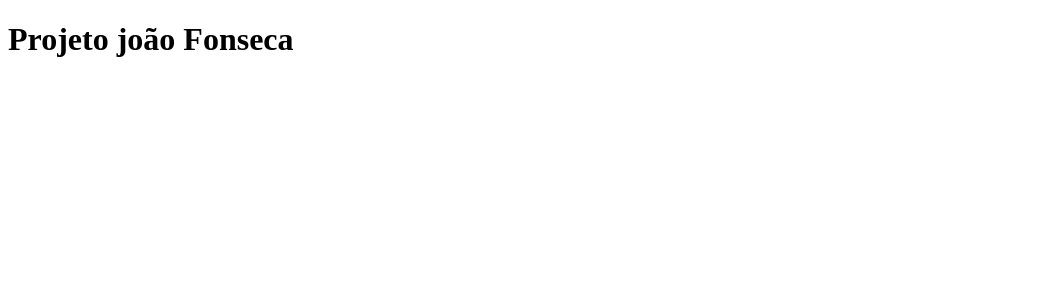
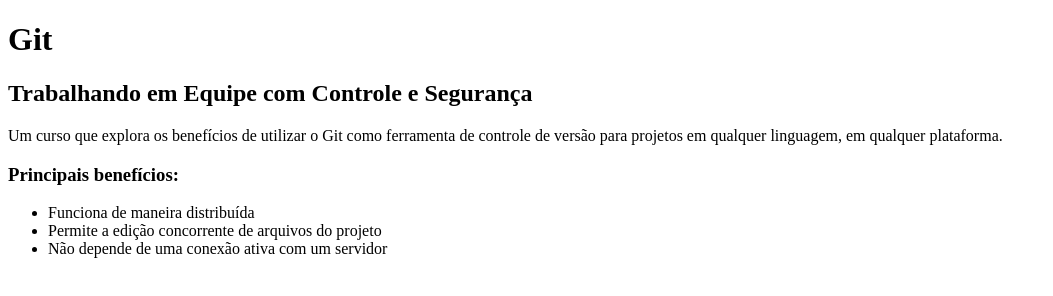
Before and after one commit to elisses/TreinoGit, a plain HTML site: page index.html in a window 1280 px wide. Shown: the whole page, without its empty margins (0-1053 px from the left). Drawn offline with Linux system fonts and the light colour scheme.

Commit message:
Texto da pagina

```diff
--- a/index.html
+++ b/index.html
@@ -5,6 +5,16 @@
 	<title>GitHub</title>
 </head>
 <body>
-	<h1>Projeto joão Fonseca</h1>
+	 <h1>Git</h1>
+        <h2>Trabalhando em Equipe com Controle e Segurança</h2>
+
+        <p>Um curso que explora os benefícios de utilizar o Git como ferramenta de controle de versão para projetos em qualquer linguagem, em qualquer plataforma.</p>
+
+        <h3>Principais benefícios:</h3>
+        <ul>
+            <li>Funciona de maneira distribuída</li>
+            <li>Permite a edição concorrente de arquivos do projeto</li>
+            <li>Não depende de uma conexão ativa com um servidor</li>
+        </ul>
 </body>
 </html>
```
